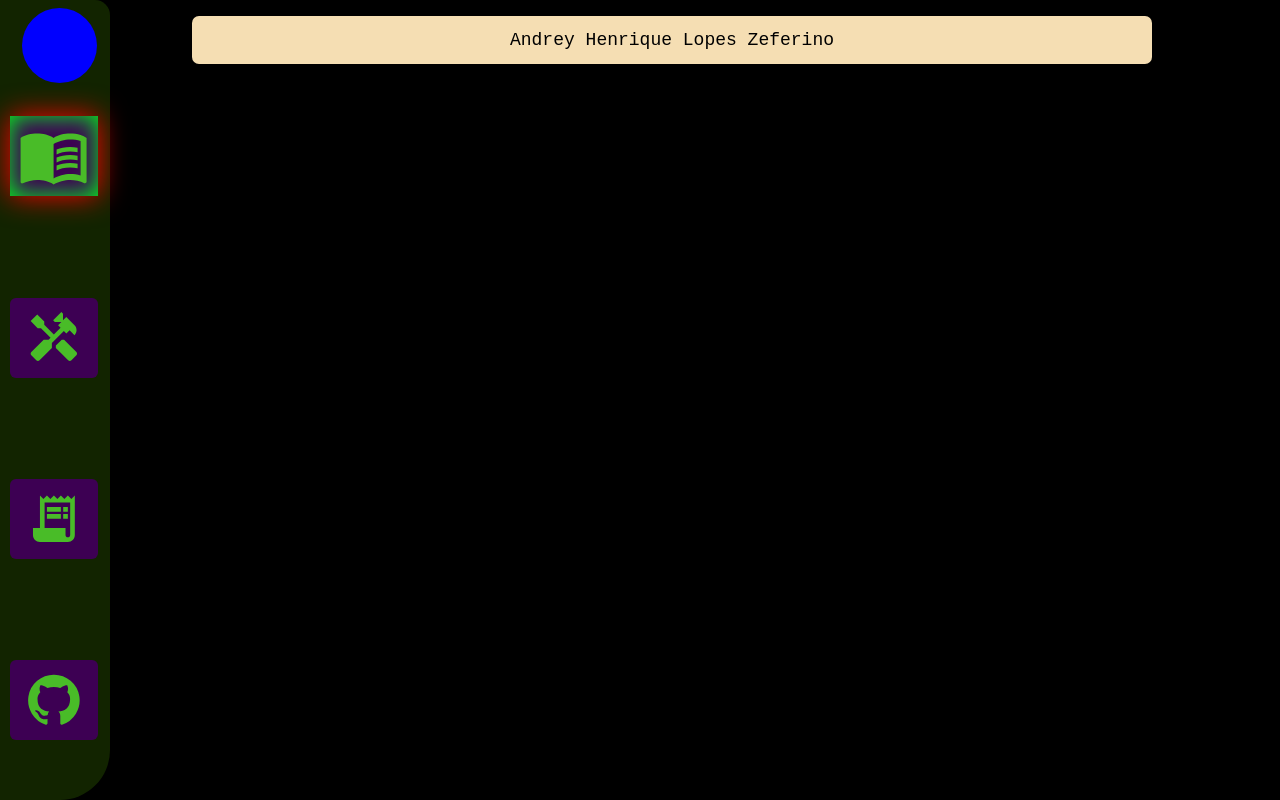
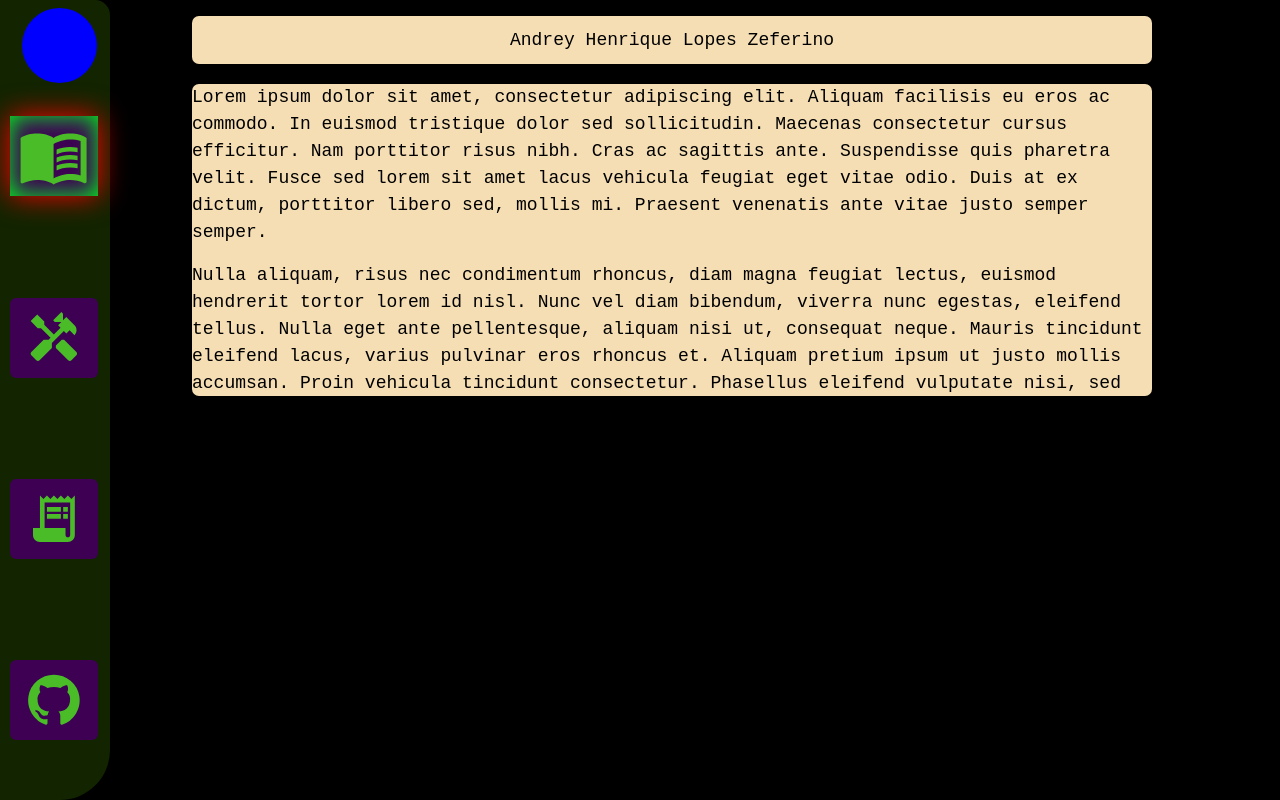
Before and after one commit to Supremyerd/Portfolio, a React (Vite) app: page / in a window 1280 px wide. Built offline with nearby package versions, Linux system fonts and the light colour scheme.

Commit message:
middle and end content, bootstrap

```diff
--- a/src/components/content/PageBase.scss
+++ b/src/components/content/PageBase.scss
@@ -11,3 +11,21 @@
   width: 75vw;
   height: 6vh;
 }
+.content {
+  color: black;
+  font-size: large;
+  position: absolute;
+  display: grid;
+  place-items: left;
+  background-color: wheat;
+  border-radius: 7px;
+}
+.middle {
+  left: 15vw;
+  top: 10.5vh;
+  width: 75vw;
+  height: 39vh;
+  text-align: start;
+  overflow-y: scroll;
+
+}
--- a/src/components/content/about/index.tsx
+++ b/src/components/content/about/index.tsx
@@ -6,6 +6,26 @@ function AboutMe() {
       <div className="title">
           Andrey Henrique Lopes Zeferino
       </div>
+      <div className='content middle'>
+        <p>
+      Lorem ipsum dolor sit amet, consectetur adipiscing elit. Aliquam facilisis eu eros ac commodo. In euismod tristique dolor sed sollicitudin. Maecenas consectetur cursus efficitur. Nam porttitor risus nibh. Cras ac sagittis ante. Suspendisse quis pharetra velit. Fusce sed lorem sit amet lacus vehicula feugiat eget vitae odio. Duis at ex dictum, porttitor libero sed, mollis mi. Praesent venenatis ante vitae justo semper semper.
+        </p>
+<p>
+      Nulla aliquam, risus nec condimentum rhoncus, diam magna feugiat lectus, euismod hendrerit tortor lorem id nisl. Nunc vel diam bibendum, viverra nunc egestas, eleifend tellus. Nulla eget ante pellentesque, aliquam nisi ut, consequat neque. Mauris tincidunt eleifend lacus, varius pulvinar eros rhoncus et. Aliquam pretium ipsum ut justo mollis accumsan. Proin vehicula tincidunt consectetur. Phasellus eleifend vulputate nisi, sed bibendum urna iaculis non. In hac habitasse platea dictumst. Phasellus rutrum laoreet tellus consequat aliquet.
+      </p>
+      <p>
+      Etiam a volutpat metus. Proin feugiat at ante non aliquet. Vestibulum ante ipsum primis in faucibus orci luctus et ultrices posuere cubilia curae; Nunc commodo hendrerit tortor a tincidunt. Fusce vitae neque ex. Donec lobortis erat eu sem mollis, id feugiat tellus venenatis. Maecenas nulla elit, rhoncus sed nisl sed, pretium sodales lacus. Maecenas id ex commodo, maximus augue non, convallis mauris. Nunc consectetur odio mollis posuere posuere.
+      </p>
+      <p>
+      Mauris dictum, lorem a tempus condimentum, ipsum turpis tempus est, vitae posuere nulla eros ac lectus. Donec arcu arcu, viverra aliquet mauris quis, sagittis lacinia ipsum. Vivamus vel elementum urna, vel efficitur sapien. In nec arcu commodo, elementum diam in, bibendum ante. Integer a maximus nisl, non malesuada nisi. Maecenas aliquam magna malesuada augue rhoncus rhoncus eu id erat. Nulla facilisi.
+      </p>
+      <p>
+      Donec tempor ligula neque, auctor cursus purus pulvinar in. Mauris a ornare risus, et elementum nunc. Orci varius natoque penatibus et magnis dis parturient montes, nascetur ridiculus mus. Aliquam eget augue suscipit, tincidunt ipsum sit amet, tincidunt nibh. Proin venenatis eros lorem, ut iaculis enim lacinia quis. Phasellus fermentum eu sapien id porta. Quisque in hendrerit ligula, vel lacinia lorem. Etiam mattis dolor eu convallis mollis. Nullam at mauris eros. Sed id ante id tortor vestibulum aliquam. Donec quis nibh fermentum, posuere mauris sit amet, egestas diam. Vestibulum ante ipsum primis in faucibus orci luctus et ultrices posuere cubilia curae; Curabitur faucibus ullamcorper purus, vel venenatis velit finibus id.
+      </p>
+      </div>
+      {/* <div className='bottom-content'>
+a
+      </div> */}
     </>
 
 }
```
